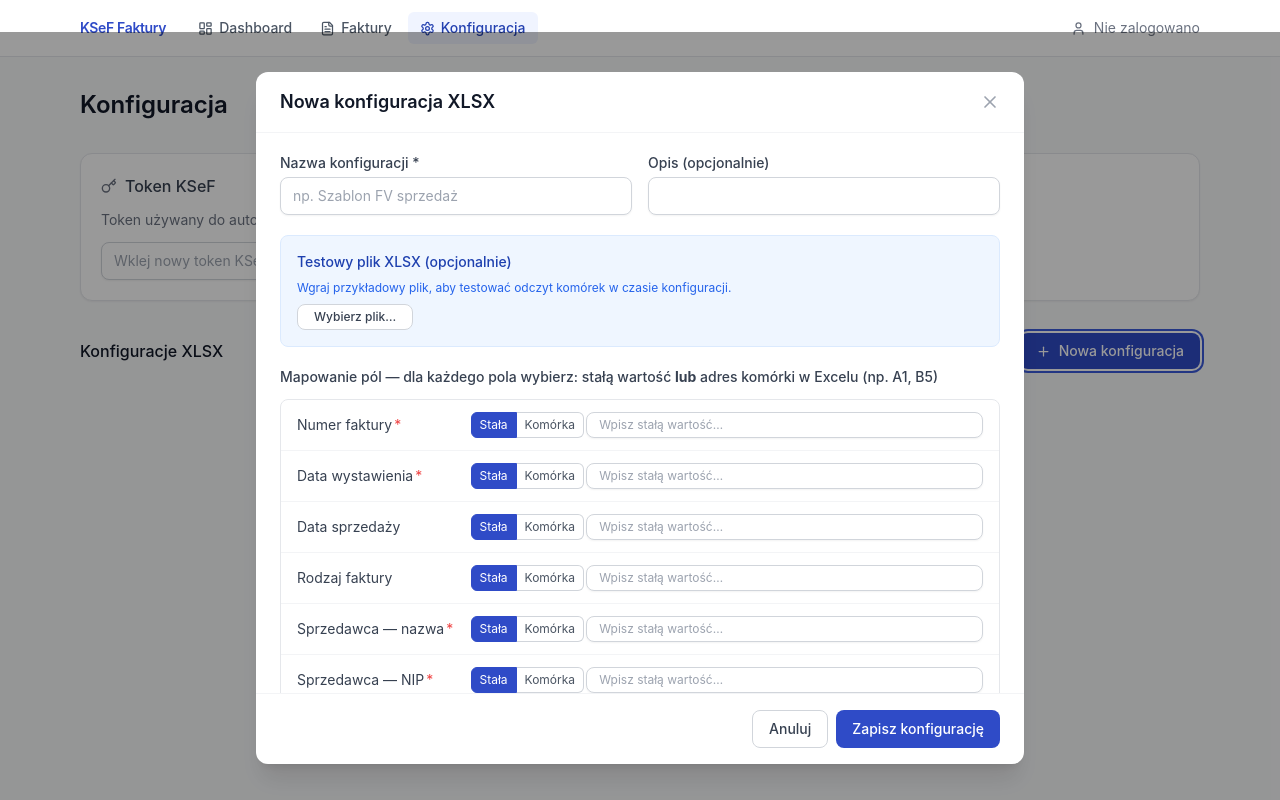
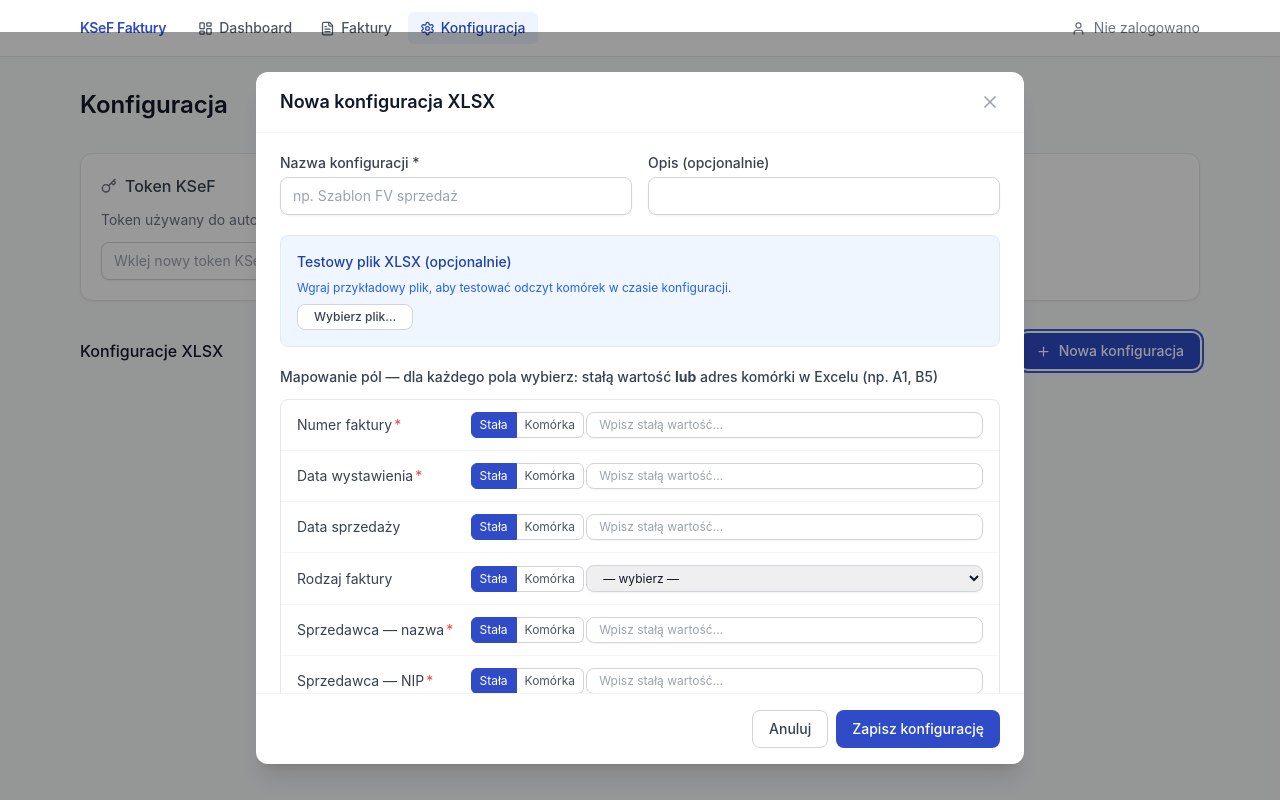
Before and after one commit to krx2/ksef-app, a Next.js app in the folder frontend/: page /konfiguracja in a window 1280 px wide. Both pictures are taken after a click on the button "Nowa konfiguracja". Built offline with nearby package versions, Linux system fonts and the light colour scheme.

Commit message:
improved xlsx configuration form

```diff
--- a/frontend/src/components/forms/XlsxConfigModal.tsx
+++ b/frontend/src/components/forms/XlsxConfigModal.tsx
@@ -5,7 +5,35 @@ import { useMutation } from '@tanstack/react-query';
 import { X, TestTube } from 'lucide-react';
 import { useUser } from '@/lib/user-context';
 import { xlsxConfigsApi } from '@/lib/api';
-import { INVOICE_FIELDS, type XlsxConfig, type FieldMapping } from '@/types';
+import {
+  INVOICE_FIELDS,
+  RODZAJ_FAKTURY_LABELS,
+  VAT_RATE_CODE_LABELS,
+  type RodzajFaktury,
+  type VatRateCode,
+  type XlsxConfig,
+  type FieldMapping,
+} from '@/types';
+
+const COMMON_CURRENCIES = ['PLN', 'EUR', 'USD', 'GBP', 'CHF', 'CZK', 'NOK', 'SEK', 'DKK', 'HUF'];
+
+/** Predefiniowane opcje dla pól, które w formularzu faktury mają dropdown. */
+const FIELD_OPTIONS: Record<string, { value: string; label: string }[]> = {
+  rodzajFaktury: (Object.keys(RODZAJ_FAKTURY_LABELS) as RodzajFaktury[]).map(k => ({
+    value: k,
+    label: RODZAJ_FAKTURY_LABELS[k],
+  })),
+  currency: COMMON_CURRENCIES.map(c => ({ value: c, label: c })),
+};
+
+// Stawki VAT — identyczne opcje dla każdej pozycji (item1_vatRate … item10_vatRate)
+const vatOptions = (Object.keys(VAT_RATE_CODE_LABELS) as VatRateCode[]).map(k => ({
+  value: k,
+  label: VAT_RATE_CODE_LABELS[k],
+}));
+for (let i = 1; i <= 10; i++) {
+  FIELD_OPTIONS[`item${i}_vatRate`] = vatOptions;
+}
 
 interface Props {
   config: XlsxConfig | null;
@@ -237,12 +265,25 @@ export default function XlsxConfigModal({ config, onClose, onSaved }: Props) {
                         </>
                       ) : (
                         <div className="col-span-7">
+                          {FIELD_OPTIONS[field.key] ? (
+                            <select
+                              className="input py-1 text-xs"
+                              value={mapping.value ?? ''}
+                              onChange={e => setMapping(field.key, { value: e.target.value })}
+                            >
+                              <option value="">— wybierz —</option>
+                              {FIELD_OPTIONS[field.key].map(o => (
+                                <option key={o.value} value={o.value}>{o.label}</option>
+                              ))}
+                            </select>
+                          ) : (
                             <input
                               className="input py-1 text-xs"
                               placeholder="Wpisz stałą wartość…"
                               value={mapping.value ?? ''}
                               onChange={e => setMapping(field.key, { value: e.target.value })}
                             />
+                          )}
                         </div>
                       )}
                     </div>
```
Lines whose indentation alone changed are shown as unchanged.
